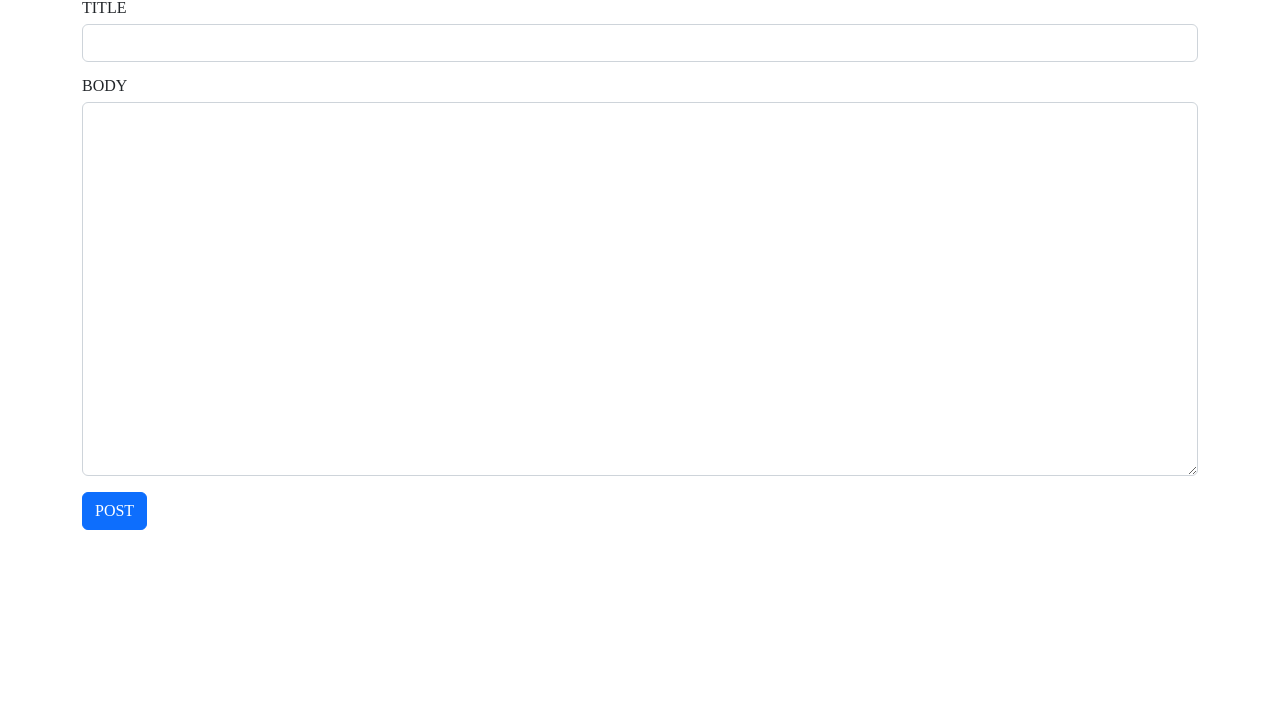
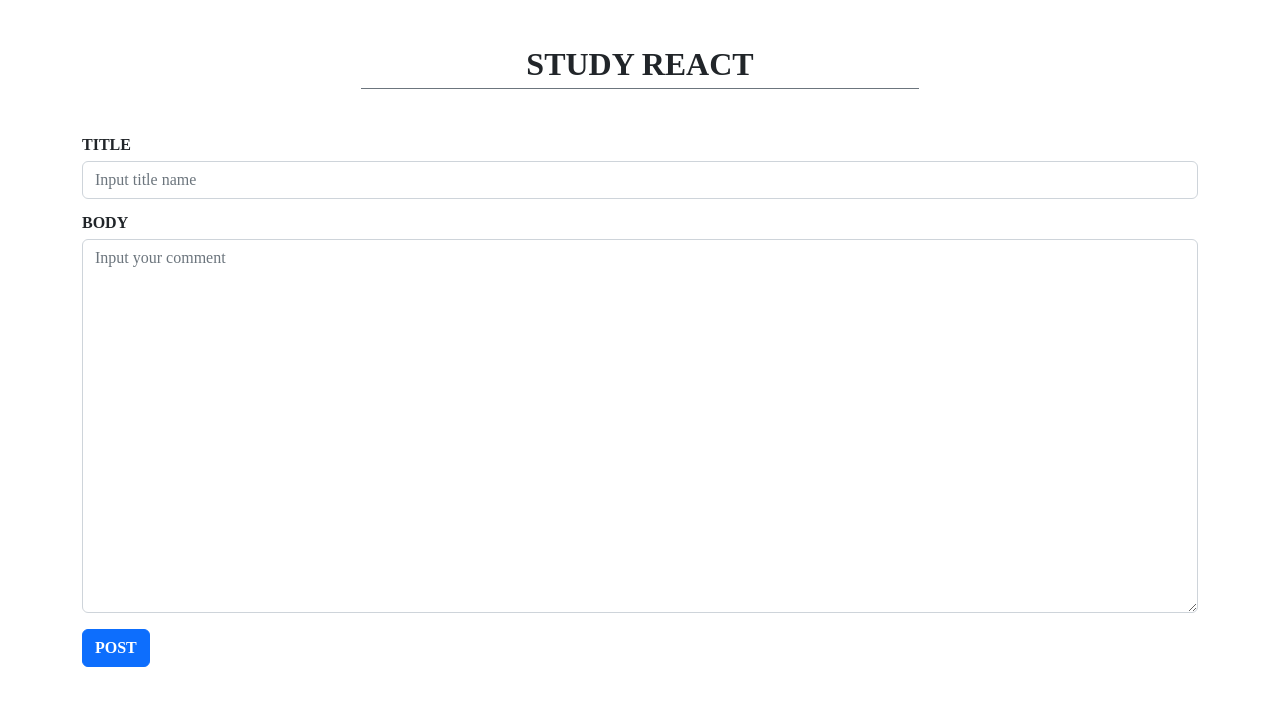
Before and after one commit to Lee-Sang-Beom/study_react_basic, a React (Create React App) app: page / in a window 1280 px wide. Shown: the top 706 px of the page. Built offline with nearby package versions, Linux system fonts and the light colour scheme.

Commit message:
chagne css: app.js

```diff
--- a/src/App.js
+++ b/src/App.js
@@ -2,31 +2,52 @@ import React, { useState } from "react";
 import { Reset } from "styled-reset";
 
 function App() {
+  const [title, setTitie] = useState("");
+  const [body, setBody] = useState("");
 
-  const [title, setTitie] = useState('');
-  const [body, setBody] = useState('');
-
-  const onSubmit = () =>{
+  const onSubmit = () => {
     console.log(title, body);
-  }
+  };
   return (
     <React.Fragment>
       <Reset />
       <div className="container">
+        <div>
+          {/* page name */}
+          <div className ="my-5 border-bottom border-secondary pb-2 w-50 mx-auto">
+            <h1 className = "fw-bold text-center fs-2 ">STUDY REACT</h1>
+          </div>
           {/* title */}
           <div className="mb-3">
-          <label className="form-label">TITLE</label>
-          <input className="form-control" value={title} onChange={(e)=>{setTitie(e.target.value);}}/>
+            <label className="form-label fw-semibold">TITLE</label>
+            <input
+              className="form-control"
+              value={title}
+              placeholder = "Input title name"
+              onChange={(e) => {
+                setTitie(e.target.value);
+              }}
+            />
           </div>
-
           {/* body */}
           <div className="mb-3">
-          <label className="form-label">BODY</label>
-          <textarea className="form-control" rows={15} value={body} onChange={(e)=>{setBody(e.target.value)}}></textarea>
+            <label className="form-label fw-semibold">BODY</label>
+            <textarea
+              className="form-control"
+              placeholder = "Input your comment"
+              rows={15}
+              value={body}
+              onChange={(e) => {
+                setBody(e.target.value);
+              }}
+            ></textarea>
           </div>
 
           {/* post */}
-        <button className ="btn btn-primary" onClick={onSubmit} >POST</button>
+          <button className="btn btn-primary fw-semibold" onClick={onSubmit}>
+            POST
+          </button>
+        </div>
       </div>
     </React.Fragment>
   );
```
Also changed, not shown: 1 other file (tests, documents, lock files or other folders). Lines whose indentation alone changed are shown as unchanged.
